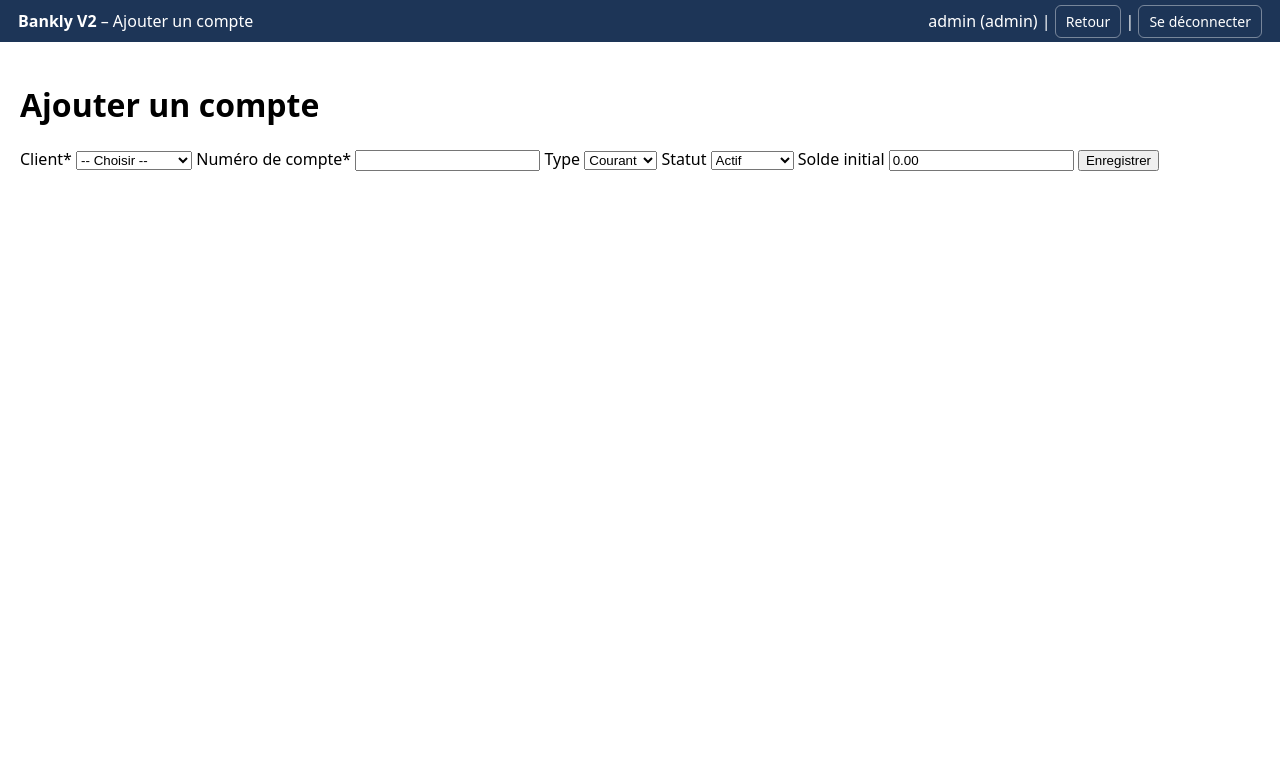
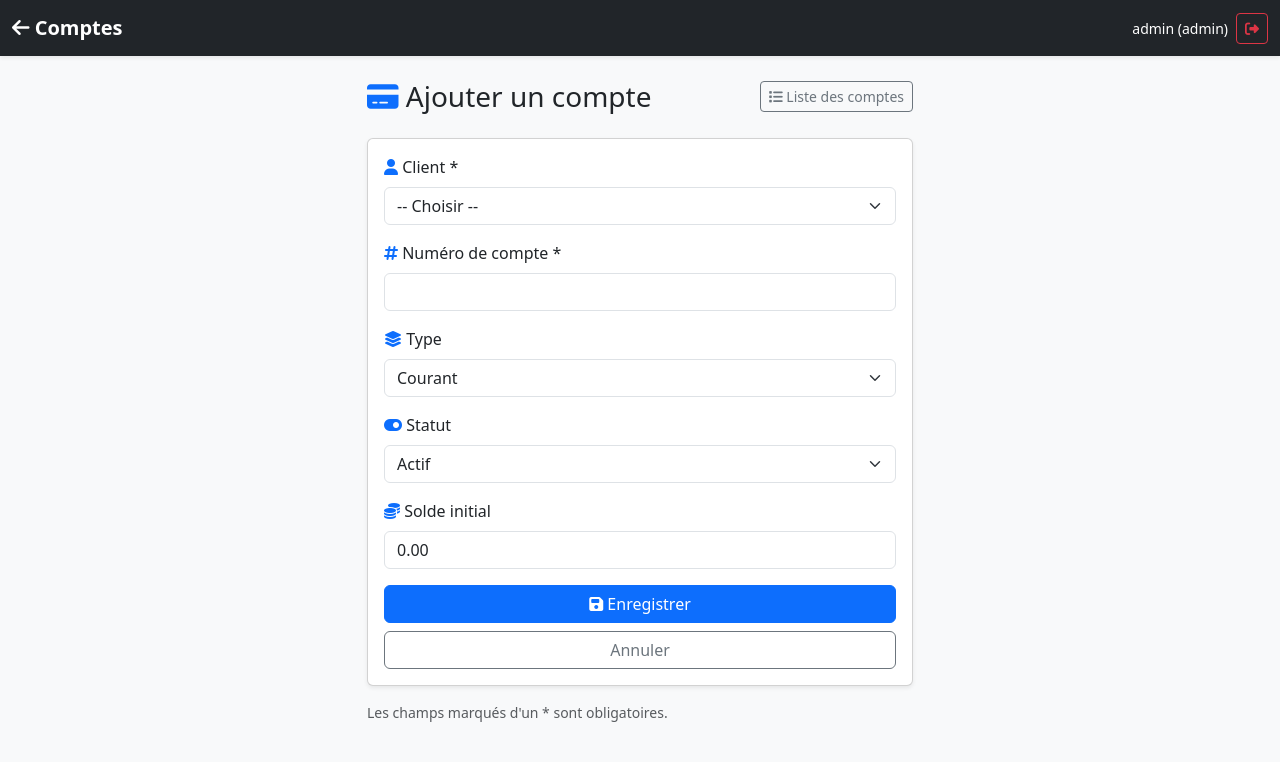
Before and after one commit to yaakoub0tair/Bankly-V2, a PHP site: page /accounts/add_account.php in a window 1280 px wide. Shown: the top 762 px of the page. Run offline with PHP 8.4, Linux system fonts and the light colour scheme; a user stored in the database is signed in; data comes from the database, SQL or seed files in the repository.

Commit message:
feat(accounts): add Bootstrap 5 account creation

```diff
--- a/accounts/add_account.php
+++ b/accounts/add_account.php
@@ -36,7 +36,7 @@ if ($_SERVER['REQUEST_METHOD'] === 'POST') {
             ':status'         => $status,
             ':balance'        => $balance,
         ]);
-        header('Location: list_accounts.php');
+        header('Location: list_accounts.php?success=added');
         exit();
     }
 }
@@ -45,70 +45,140 @@ if ($_SERVER['REQUEST_METHOD'] === 'POST') {
 <html lang="fr">
 <head>
     <meta charset="UTF-8">
+    <meta name="viewport" content="width=device-width, initial-scale=1.0">
     <title>Ajouter un compte - Bankly V2</title>
-    <link rel="stylesheet" href="../public/css/dashboard.css">
+    <link href="https://cdn.jsdelivr.net/npm/bootstrap@5.3.0/dist/css/bootstrap.min.css" rel="stylesheet"> <!-- [web:23] -->
+    <link rel="stylesheet"
+          href="https://cdnjs.cloudflare.com/ajax/libs/font-awesome/6.4.0/css/all.min.css"> <!-- [web:26] -->
 </head>
-<body>
-<div class="topbar">
-    <div class="left">
-        <strong>Bankly V2</strong> – Ajouter un compte
+<body class="bg-light">
+
+<nav class="navbar navbar-dark bg-dark sticky-top shadow-sm">
+    <div class="container-fluid">
+        <a class="navbar-brand fw-bold" href="list_accounts.php">
+            <i class="fas fa-arrow-left"></i> Comptes
+        </a>
+        <div class="d-flex align-items-center gap-2">
+            <small class="text-white">
+                <?= htmlspecialchars($username) ?> (<?= htmlspecialchars($role) ?>)
+            </small>
+            <a href="../auth/logout.php" class="btn btn-outline-danger btn-sm">
+                <i class="fas fa-sign-out-alt"></i>
+            </a>
+        </div>
     </div>
-    <div class="right">
-        <?php echo htmlspecialchars($username); ?> (<?php echo htmlspecialchars($role); ?>)
-        | <a href="list_accounts.php">Retour</a>
-        | <a href="../logout.php">Se déconnecter</a>
+</nav>
+
+<div class="container py-4">
+    <div class="row justify-content-center">
+        <div class="col-lg-6">
+
+            <div class="d-flex justify-content-between align-items-center mb-4">
+                <h1 class="h3 m-0">
+                    <i class="fas fa-credit-card text-primary"></i>
+                    Ajouter un compte
+                </h1>
+                <a href="list_accounts.php" class="btn btn-outline-secondary btn-sm">
+                    <i class="fas fa-list"></i> Liste des comptes
+                </a>
+            </div>
+
+            <?php if (!empty($errors)): ?>
+                <div class="alert alert-danger alert-dismissible fade show" role="alert">
+                    <h6 class="alert-heading">
+                        <i class="fas fa-triangle-exclamation"></i> Erreurs :
+                    </h6>
+                    <ul class="mb-0">
+                        <?php foreach ($errors as $e): ?>
+                            <li><?= htmlspecialchars($e) ?></li>
+                        <?php endforeach; ?>
+                    </ul>
+                    <button type="button" class="btn-close" data-bs-dismiss="alert"></button>
+                </div>
+            <?php endif; ?>
+
+            <div class="card shadow-sm">
+                <div class="card-body">
+                    <form method="post" novalidate>
+
+                        <div class="mb-3">
+                            <label class="form-label">
+                                <i class="fas fa-user text-primary"></i> Client *
+                            </label>
+                            <select name="client_id" class="form-select" required>
+                                <option value="">-- Choisir --</option>
+                                <?php foreach ($clients as $c): ?>
+                                    <option value="<?= $c['id'] ?>"
+                                        <?= ($client_id == $c['id']) ? 'selected' : '' ?>>
+                                        <?= htmlspecialchars($c['full_name']) ?>
+                                    </option>
+                                <?php endforeach; ?>
+                            </select>
+                        </div>
+
+                        <div class="mb-3">
+                            <label class="form-label">
+                                <i class="fas fa-hashtag text-primary"></i> Numéro de compte *
+                            </label>
+                            <input type="text"
+                                   name="account_number"
+                                   class="form-control"
+                                   value="<?= htmlspecialchars($account_number) ?>"
+                                   required>
+                        </div>
+
+                        <div class="mb-3">
+                            <label class="form-label">
+                                <i class="fas fa-layer-group text-primary"></i> Type
+                            </label>
+                            <select name="type" class="form-select">
+                                <option value="courant" <?= $type === 'courant' ? 'selected' : '' ?>>Courant</option>
+                                <option value="epargne" <?= $type === 'epargne' ? 'selected' : '' ?>>Épargne</option>
+                            </select>
+                        </div>
+
+                        <div class="mb-3">
+                            <label class="form-label">
+                                <i class="fas fa-toggle-on text-primary"></i> Statut
+                            </label>
+                            <select name="status" class="form-select">
+                                <option value="actif" <?= $status === 'actif' ? 'selected' : '' ?>>Actif</option>
+                                <option value="suspendu" <?= $status === 'suspendu' ? 'selected' : '' ?>>Suspendu</option>
+                                <option value="ferme" <?= $status === 'ferme' ? 'selected' : '' ?>>Fermé</option>
+                            </select>
+                        </div>
+
+                        <div class="mb-3">
+                            <label class="form-label">
+                                <i class="fas fa-coins text-primary"></i> Solde initial
+                            </label>
+                            <input type="number"
+                                   step="0.01"
+                                   name="balance"
+                                   class="form-control"
+                                   value="<?= htmlspecialchars($balance) ?>">
+                        </div>
+
+                        <div class="d-grid gap-2">
+                            <button type="submit" class="btn btn-primary">
+                                <i class="fas fa-save"></i> Enregistrer
+                            </button>
+                            <a href="list_accounts.php" class="btn btn-outline-secondary">
+                                Annuler
+                            </a>
+                        </div>
+
+                    </form>
+                </div>
+            </div>
+
+            <p class="text-muted small mt-3">
+                Les champs marqués d'un * sont obligatoires.
+            </p>
+        </div>
     </div>
 </div>
 
-<main>
-    <h1>Ajouter un compte</h1>
-
-    <?php if (!empty($errors)): ?>
-        <div class="alert-error">
-            <?php foreach ($errors as $e): ?><p><?php echo htmlspecialchars($e); ?></p><?php endforeach; ?>
-        </div>
-    <?php endif; ?>
-
-    <form method="post" class="form-basic">
-        <label>Client*
-            <select name="client_id">
-                <option value="">-- Choisir --</option>
-                <?php foreach ($clients as $c): ?>
-                    <option value="<?php echo $c['id']; ?>"
-                        <?php if ($client_id == $c['id']) echo 'selected'; ?>>
-                        <?php echo htmlspecialchars($c['full_name']); ?>
-                    </option>
-                <?php endforeach; ?>
-            </select>
-        </label>
-
-        <label>Numéro de compte*
-            <input type="text" name="account_number"
-                   value="<?php echo htmlspecialchars($account_number); ?>">
-        </label>
-
-        <label>Type
-            <select name="type">
-                <option value="courant" <?php if ($type === 'courant') echo 'selected'; ?>>Courant</option>
-                <option value="epargne" <?php if ($type === 'epargne') echo 'selected'; ?>>Épargne</option>
-            </select>
-        </label>
-
-        <label>Statut
-            <select name="status">
-                <option value="actif" <?php if ($status === 'actif') echo 'selected'; ?>>Actif</option>
-                <option value="suspendu" <?php if ($status === 'suspendu') echo 'selected'; ?>>Suspendu</option>
-                <option value="ferme" <?php if ($status === 'ferme') echo 'selected'; ?>>Fermé</option>
-            </select>
-        </label>
-
-        <label>Solde initial
-            <input type="number" step="0.01" name="balance"
-                   value="<?php echo htmlspecialchars($balance); ?>">
-        </label>
-
-        <button type="submit" class="btn-primary">Enregistrer</button>
-    </form>
-</main>
+<script src="https://cdn.jsdelivr.net/npm/bootstrap@5.3.0/dist/js/bootstrap.bundle.min.js"></script> <!-- [web:23] -->
 </body>
 </html>
```
